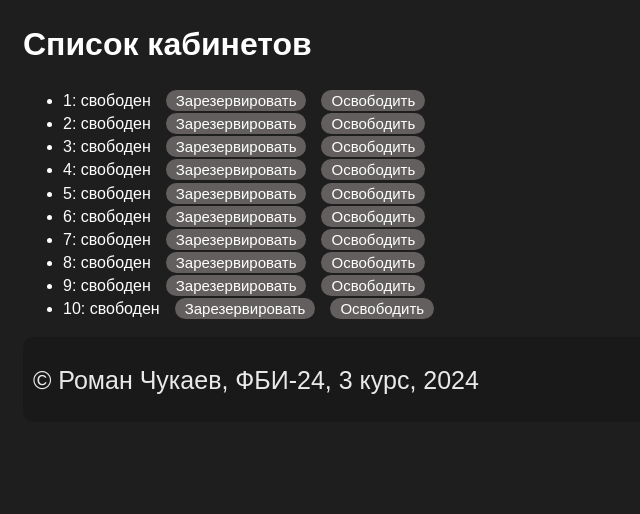
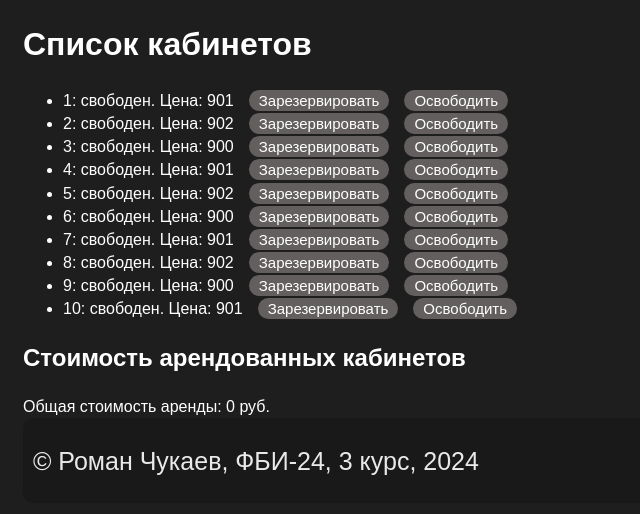
Before and after one commit to Roman3340/web-progr-labs2, a Flask app: page /lab6/ in a window 1280 px wide. Shown: the part 87-601 px from the top of the page, without its empty margins (0-640 px from the left). Run offline with Flask 3, Linux system fonts and the light colour scheme.

Commit message:
Стоимость аренды

```diff
--- a/lab6.py
+++ b/lab6.py
@@ -4,7 +4,7 @@ lab6 = Blueprint('lab6', __name__)
 
 offices = []
 for i in range(1, 11):
-    offices.append({'number': i, 'tenant': ''})
+    offices.append({'number': i, 'tenant': '', 'price': 900 + i%3})
 
 
 @lab6.route('/lab6/')
--- a/templates/lab6/lab6.html
+++ b/templates/lab6/lab6.html
@@ -22,10 +22,21 @@ function getOfficeList() {
     .then(function(data) {
         const office_list = data.result;
         const ul = document.getElementById('office-list');
+        ul.innerHTML = '';
+        let totalCost = 0; // Для подсчета общей стоимости
         for(let i = 0; i < office_list.length; i++) {
             const office = office_list[i];
             const li = document.createElement('li');
-            li.innerText = `${office.number}: ${office.tenant || 'свободен'}`;
+
+            // Проверяем, арендован ли офис
+            if (office.tenant) {
+                li.innerText = `${office.number}: Арендован пользователем ${office.tenant}`;
+                totalCost += office.price;
+            } else {
+                li.innerText = `${office.number}: свободен. Цена: ${office.price}`;
+            }
+
+
 
             const bookingButton = document.createElement('button');
             bookingButton.innerText = 'Зарезервировать';
@@ -40,8 +51,16 @@ function getOfficeList() {
             li.appendChild(cancelButton);
 
             ul.appendChild(li);
+
         }
+
+        updateTotalPrice(totalCost);
     });
+}
+
+function updateTotalPrice(totalCost) {
+    const priceDiv = document.getElementById('price');
+    priceDiv.innerText = `Общая стоимость аренды: ${totalCost} руб.`;
 }
 
 function booking(officeNumber) {
@@ -75,7 +94,7 @@ function booking(officeNumber) {
             }
         }
         else {
-            document.getElementById('office-list').innerHTML = '';
+            <!-- document.getElementById('office-list').innerHTML = ''; -->
             getOfficeList();
         }
     });
@@ -130,4 +149,6 @@ document.addEventListener('DOMContentLoaded', function() {
 {% block main %}
     <h1>Список кабинетов</h1>
     <ul id="office-list"></ul>
+    <h2>Стоимость арендованных кабинетов</h2>
+    <div class="price" id="price">Общая стоимость аренды: 0 руб.</div>
 {% endblock %}
```
